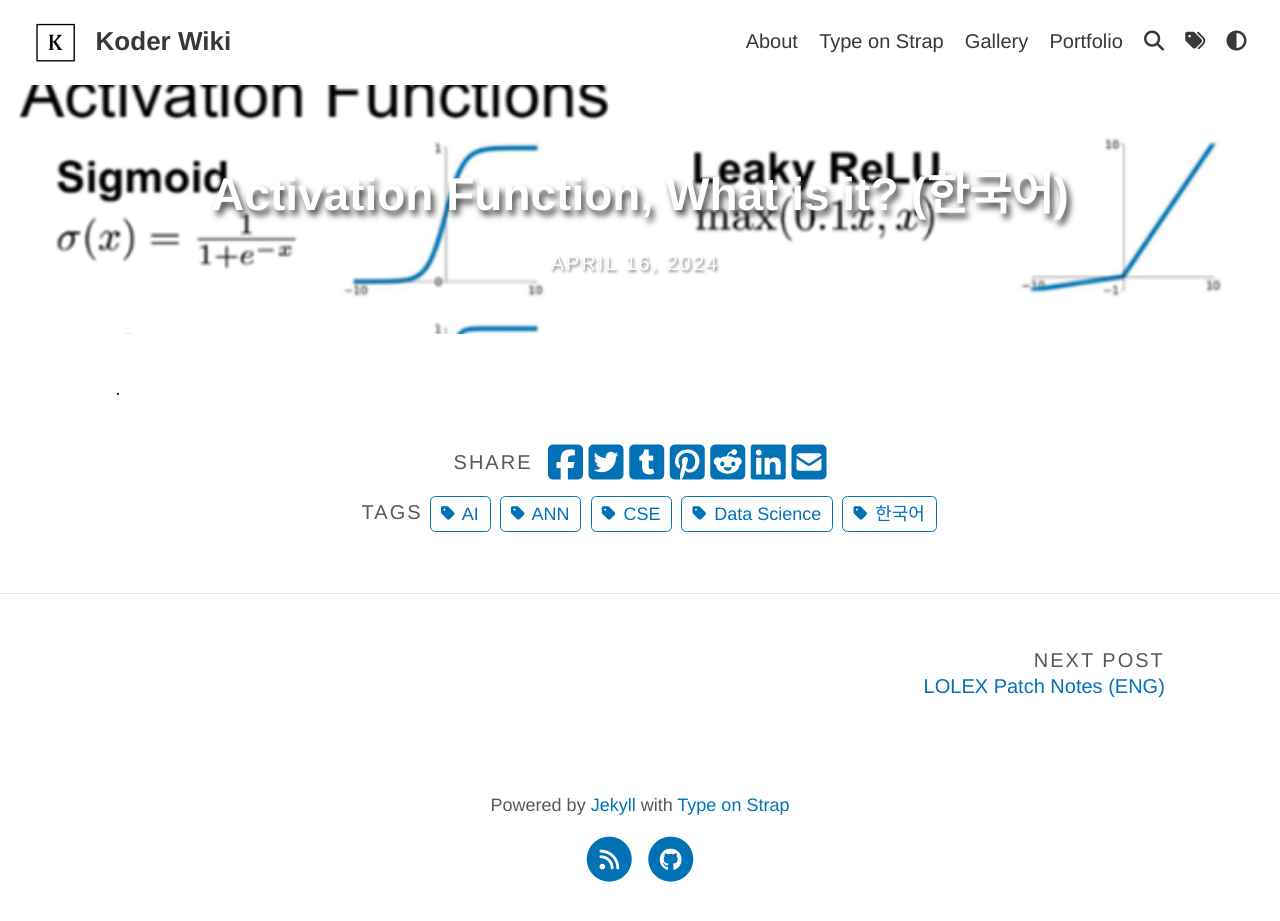
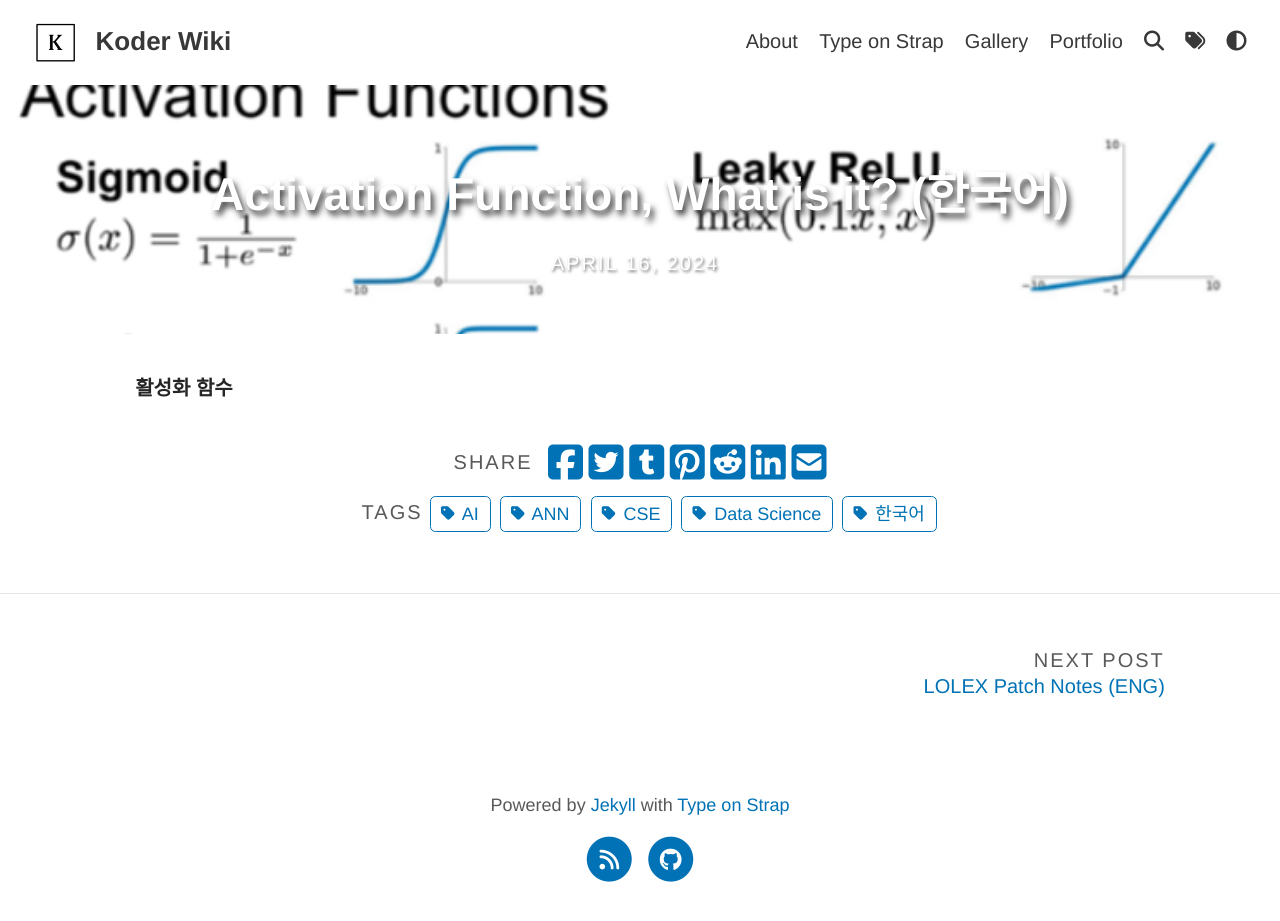
Before and after one commit to KoderWiki/Kontrl-Enter.github.io, a Jekyll site: the page built from _posts/2024-04-16-Activation-Function.md, in a window 1280 px wide. Built offline with Jekyll 4.4.1, drawn with Linux system fonts in a browser that asks for light colours; some web fonts are replaced; a script that is not in the unit is left out.

Commit message:
Update 2024-04-16-Activation-Function.md

```diff
--- a/_posts/2024-04-16-Activation-Function.md
+++ b/_posts/2024-04-16-Activation-Function.md
@@ -7,4 +7,4 @@ thumbnail: "assets/img/0.post/2024-04-16/header.png"
 categories: CSE, AI
 ---
 
-.
+&emsp;**활성화 함수**
```
